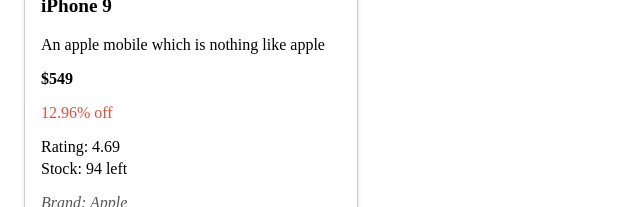
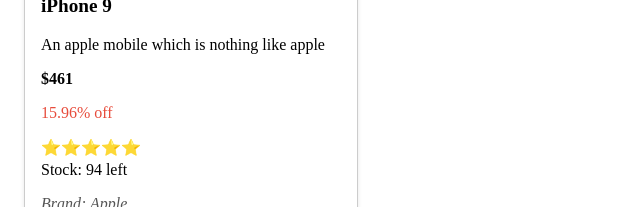
Before and after one commit to Nicekode4/myreactcardview, a React (Create React App) app: page / in a window 1280 px wide. Shown: the part 250-457 px from the top of the page, without its empty margins (0-640 px from the left). Built offline with nearby package versions, Linux system fonts and the light colour scheme.

Commit message:
Rating and procentage
Added ratings via emojies and auto procentage calulation

```diff
--- a/src/App.jsx
+++ b/src/App.jsx
@@ -6,7 +6,7 @@
   "title": "iPhone 9",
   "description": "An apple mobile which is nothing like apple",
   "price": 549,
-  "discountPercentage": 12.96,
+  "discountPercentage": 15.96,
   "rating": 4.69,
   "stock": 94,
   "brand": "Apple",
--- a/src/Components/Card/Card.jsx
+++ b/src/Components/Card/Card.jsx
@@ -1,5 +1,8 @@
 import React from 'react'
 import { CardStyle } from './Card.style'
+import GetRating from '../GetRating/GetRating';
+
+
 
 const Card = ({ product }) => {
     return (
@@ -8,9 +11,10 @@
         <img src={product.thumbnail} alt={product.title} className="card-image" />
         <h3 className="card-title">{product.title}</h3>
         <p className="card-description">{product.description}</p>
-        <p className="card-price">${product.price}</p>
+        <p className="card-price">${parseInt(product.price * (1 - product.discountPercentage / 100))}
+</p>
         <p className="card-discount">{product.discountPercentage}% off</p>
-        <div className="card-rating">Rating: {product.rating}</div>
+        <GetRating rating={product.rating}/>
         <p className="card-stock">Stock: {product.stock} left</p>
         <p className="card-brand">Brand: {product.brand}</p>
         <p className="card-category">Category: {product.category}</p>
--- /dev/null
+++ b/src/Components/GetRating/GetRating.jsx
@@ -0,0 +1,22 @@
+import React from 'react'
+
+function GetRating({rating}) {
+    let ratingEmoji;
+    if (rating >= 4.5) {
+      ratingEmoji = '⭐️⭐️⭐️⭐️⭐️';
+    } else if (rating >= 4) {
+      ratingEmoji = '⭐️⭐️⭐️⭐️';
+    } else if (rating >= 3) {
+      ratingEmoji = '⭐️⭐️⭐️';
+    } else if (rating >= 2) {
+      ratingEmoji = '⭐️⭐️';
+    } else if (rating >= 1) {
+      ratingEmoji = '⭐️';
+    } else {
+      ratingEmoji = 'No rating';
+    }
+
+    return (<div className="card-rating">{ratingEmoji}</div>)
+}
+
+export default GetRating
```
